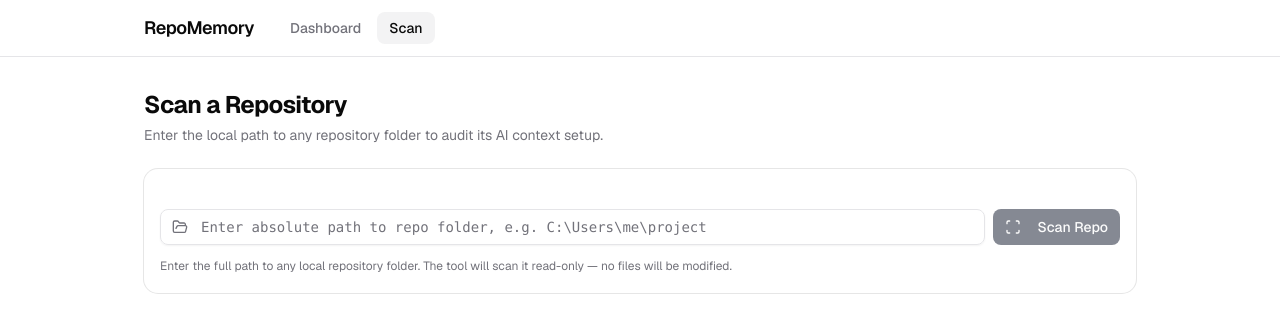
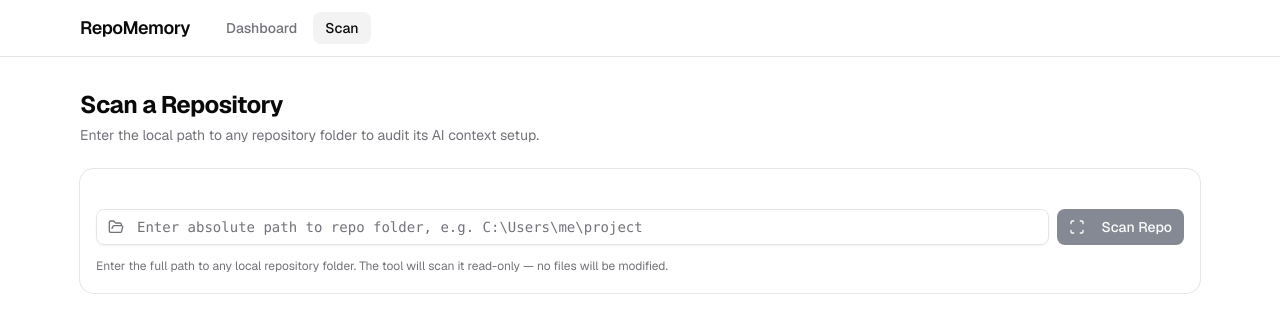
Before and after one commit to PraveenJayaprakash-JP/repomemory, a Next.js app: page /scan in a window 1280 px wide. Shown: the top 332 px of the page. Built offline with nearby package versions, Linux system fonts and the light colour scheme.

Commit message:
fix: wider layout (max-w-5xl→max-w-6xl) + 2-column dimension grid

```diff
--- a/app/layout.tsx
+++ b/app/layout.tsx
@@ -29,7 +29,7 @@
     <html lang="en" className={`${geistSans.variable} ${geistMono.variable} h-full antialiased`}>
       <body className="min-h-dvh flex flex-col">
         <header className="border-b bg-background/80 backdrop-blur-sm sticky top-0 z-50">
-          <div className="max-w-5xl mx-auto px-4 h-14 flex items-center gap-6">
+          <div className="max-w-6xl mx-auto px-4 h-14 flex items-center gap-6">
             <Link href="/" className="font-semibold text-lg tracking-tight hover:opacity-80 transition-opacity">
               RepoMemory
             </Link>
@@ -39,7 +39,7 @@
             </nav>
           </div>
         </header>
-        <main className="flex-1 max-w-5xl mx-auto w-full px-4 py-8">
+        <main className="flex-1 max-w-6xl mx-auto w-full px-4 py-8">
           {children}
         </main>
         <Toaster richColors position="bottom-right" />
--- a/components/ScoreCard.tsx
+++ b/components/ScoreCard.tsx
@@ -75,7 +75,7 @@
           </div>
         )}
 
-        <div className="space-y-4">
+        <div className="grid grid-cols-1 lg:grid-cols-2 gap-4">
           {dimensions.map((dim, index) => {
             const pct = (dim.score / dim.maxScore) * 100;
             const color = getScoreColor(pct);
```
Also changed, not shown: 1 other file (tests, documents, lock files or other folders).
